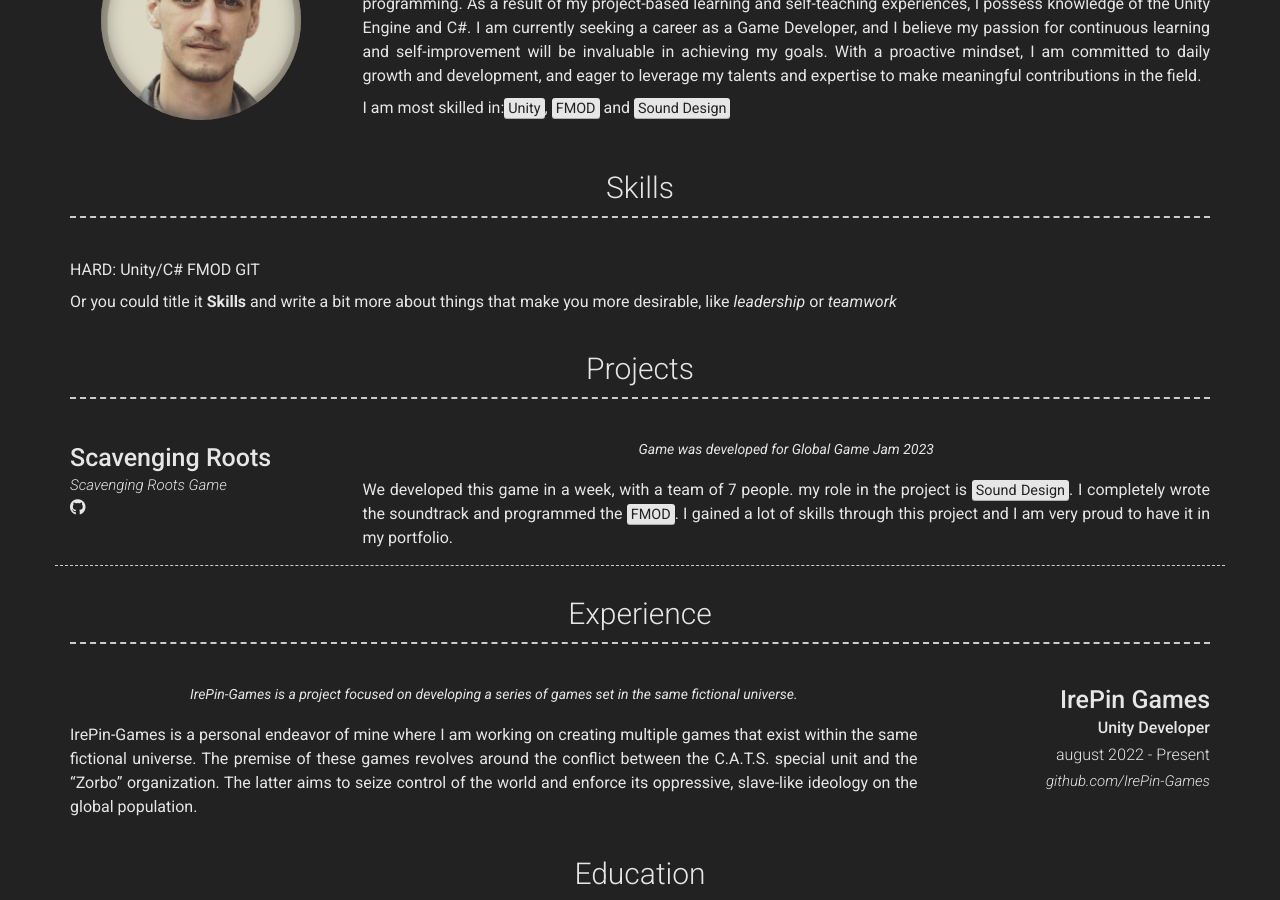
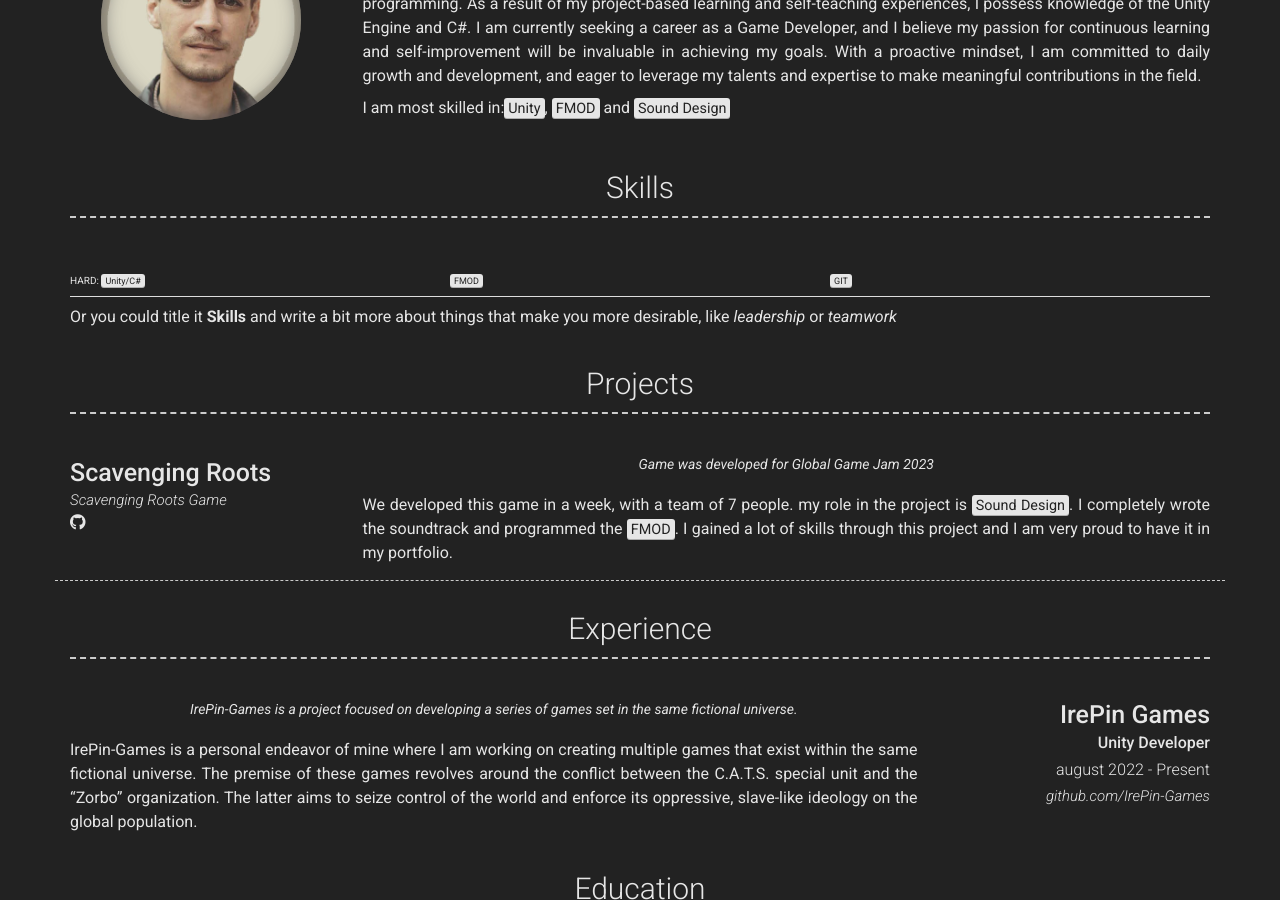
Before and after one commit to IrePin-Games/irepin.github.io, a Jekyll site: the page built from index.md, in a window 1280 px wide and 900 px high, scrolled down 469 px. Built offline with Jekyll 4.4.1, drawn with Linux system fonts in a browser that asks for light colours; nearby versions of some CDN libraries.

```diff
--- a/_config.yml
+++ b/_config.yml
@@ -57,10 +57,9 @@ content:
   - title: Skills
     layout: text
     content: | # this will include new lines to allow paragraphs
-      HARD:
-      Unity/C#
-      FMOD
-      GIT
+      HARD: <mark>Unity/C#</mark>|<mark>FMOD</mark>|<mark>GIT</mark>
+
+
 
 
       Or you could title it **Skills** and write a bit more about things that make you more desirable, like *leadership* or *teamwork*
```
